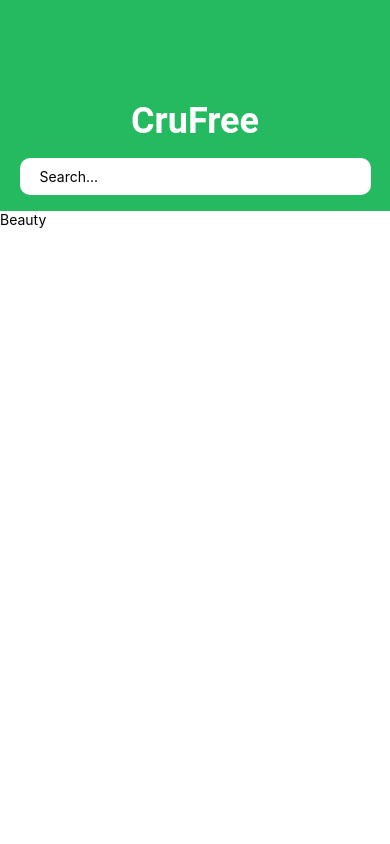
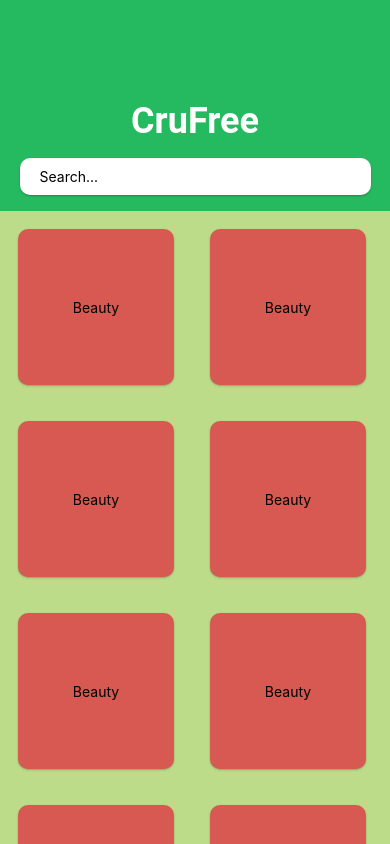
Before and after one commit to Gorgeous-Devs/cruFree_Android, a React Native app: screen / in a window 390 px wide. Shown: the top 844 px of the page. Built offline with nearby package versions, Linux system fonts and the light colour scheme.

Commit message:
homepage and items

```diff
--- a/src/components/box.js
+++ b/src/components/box.js
@@ -3,10 +3,11 @@ import {
   View,
   Text,
 } from 'react-native';
-import boxStyle from "../styles/box";
+import boxStyle from '../styles/box';
+
 const Box = ({category}) => {
   return (
-    <View style={boxStyle.boxContainer}>
+    <View style={[boxStyle.boxContainer, category === 'Beauty' ? boxStyle.beautyBox : '']}>
       <Text>
         {category}
       </Text>
--- a/src/components/searchBar.js
+++ b/src/components/searchBar.js
@@ -6,9 +6,14 @@ import {
 import searchBarStyle from '../styles/searchBar';
 
 const SearchBar = () => {
+  const [searchVal, setSearchVal] = useState('');
   return (
     <View style={searchBarStyle.sbWrapper}>
-      <TextInput placeholder="Search..."/>
+      <TextInput
+        placeholder="Search..."
+        value={searchVal}
+        onChange={e => setSearchVal(e.target.value)}
+      />
     </View>
   )
 }
--- a/src/pages/Home.js
+++ b/src/pages/Home.js
@@ -1,20 +1,79 @@
 import React from 'react';
-import {
-  View,
-} from 'react-native';
+import {View, StyleSheet, ScrollView} from 'react-native';
 import Background from '../components/background';
-import Box from "../components/box";
+import Box from '../components/box';
+
+const data = [
+  {
+    id: 1,
+    title: "Beauty",
+  },
+  {
+    id: 2,
+    title: "Beauty",
+  },
+  {
+    id: 3,
+    title: "Beauty",
+  },
+  {
+    id: 4,
+    title: "Beauty",
+  },
+  {
+    id: 5,
+    title: "Beauty",
+  },
+  {
+    id: 6,
+    title: "Beauty",
+  },
+  {
+    id: 7,
+    title: "Beauty",
+  },
+  {
+    id: 8,
+    title: "Beauty",
+  },
+  {
+    id: 9,
+    title: "Beauty",
+  },
+  {
+    id: 10,
+    title: "Beauty",
+  },
+  {
+    id: 11,
+    title: "Beauty",
+  }
+];
 
 const Home = () => {
   return (
-    <View>
+    <View style={{height: '100%'}}>
       <Background />
-      <View>
-        <Box category="Beauty"/>
-      </View>
+      <ScrollView
+        style={boxWrapperStyle.boxWrapper}
+        contentContainerStyle={{
+          flexDirection: 'row',
+          flexGrow: 1,
+          flexWrap: 'wrap',
+        }}>
+        {data.map(elem => (
+          <Box key={elem.id} category={elem.title}/>
+        ))}
+      </ScrollView>
     </View>
   );
 };
 
+const boxWrapperStyle = StyleSheet.create({
+  boxWrapper: {
+    backgroundColor: '#BDDC89',
+    height: '100%',
+  },
+});
 
 export default Home;
--- a/src/styles/box.js
+++ b/src/styles/box.js
@@ -1,13 +1,26 @@
-import { Dimensions, StyleSheet } from "react-native";
+import { Dimensions, StyleSheet } from 'react-native';
 
 const windowWidth = Dimensions.get('window').width;
 
 const boxStyle = StyleSheet.create({
   boxContainer: {
-    width: windowWidth / 3,
-    height: 100,
+    width: windowWidth / 2.5,
+    height: windowWidth / 2.5,
+    fontWeight: 500,
     fontFamily: 'Roboto',
-    fontSize: 18
+    fontSize: 18,
+    borderRadius: 10,
+    justifyContent: 'center',
+    alignItems: 'center',
+    margin: 18,
+    shadowColor: '#000',
+    shadowOffset: { width: 0, height: 1 },
+    shadowOpacity: 0.25,
+    shadowRadius: 2,
+    elevation: 8
+  },
+  beautyBox: {
+    backgroundColor: '#D75951'
   }
 })
 
--- a/src/styles/searchBar.js
+++ b/src/styles/searchBar.js
@@ -9,7 +9,12 @@ const searchBarStyle = StyleSheet.create({
     paddingHorizontal: 20,
     margin: 16,
     fontFamily: 'Roboto',
-    fontSize: 18
+    fontSize: 18,
+    shadowColor: '#000',
+    shadowOffset: { width: 0, height: 1 },
+    shadowOpacity: 0.25,
+    shadowRadius: 2,
+    elevation: 5
   }
 })
 
```
